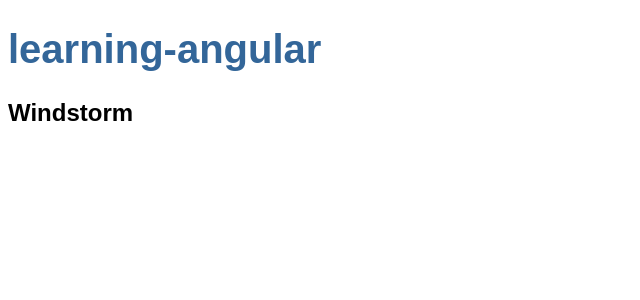
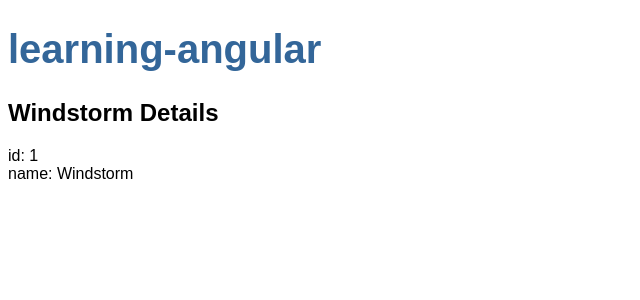
Before and after one commit to abhithory/basic-app-angular, an Angular app: page / in a window 1280 px wide. Shown: the top 300 px of the page, without its empty margins (0-640 px from the left). Built offline with nearby package versions, Linux system fonts and the light colour scheme.

Commit message:
pipe used

```diff
--- a/src/app/heroes/heroes.component.html
+++ b/src/app/heroes/heroes.component.html
@@ -1 +1,4 @@
-<h2>{{ hero }}</h2>
+<h2>{{ hero.name }} Details</h2>
+
+<div><span>id: </span> <span>{{hero.id }}</span> </div>
+<div><span>name: </span> <span>{{hero.name | titlecase}}</span></div>
--- a/src/app/heroes/heroes.component.ts
+++ b/src/app/heroes/heroes.component.ts
@@ -1,12 +1,18 @@
 import { Component } from '@angular/core';
+import { Hero } from '../hero';
+import { CommonModule } from '@angular/common';
 
 @Component({
   selector: 'app-heroes',
   standalone: true,
-  imports: [],
+  imports: [CommonModule],
   templateUrl: './heroes.component.html',
   styleUrl: './heroes.component.scss'
 })
 export class HeroesComponent {
-  hero = 'Windstorm';
+
+  hero: Hero = {
+    id: 1,
+    name: "Windstorm"
+  }
 }
```
